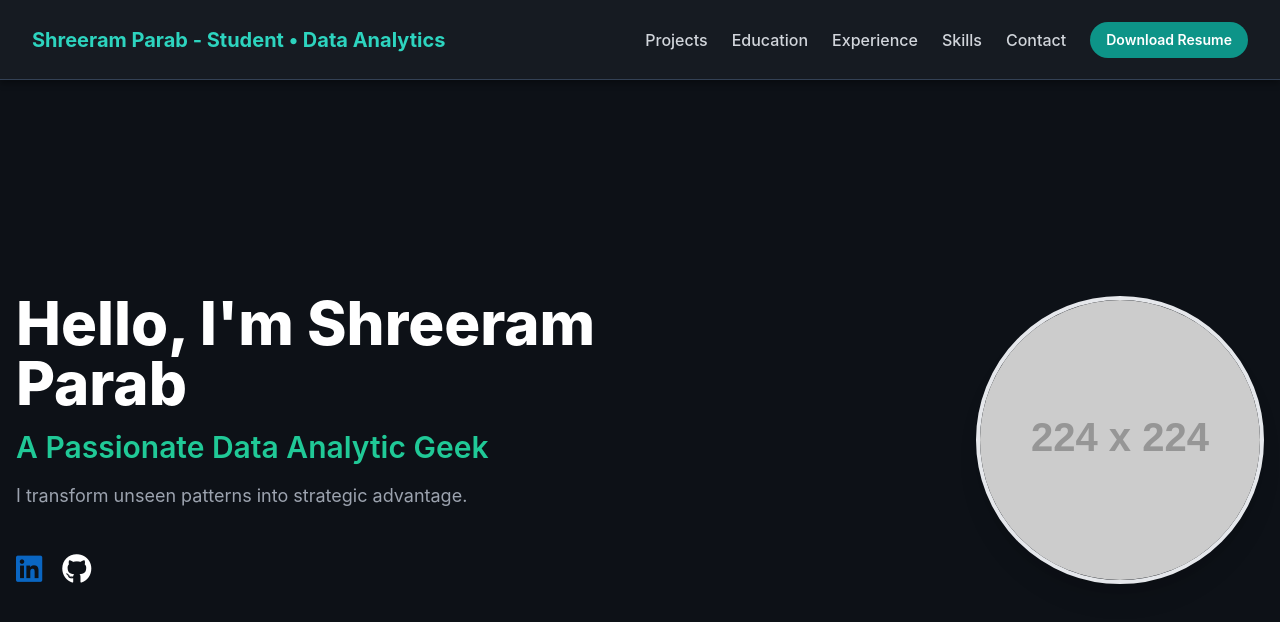
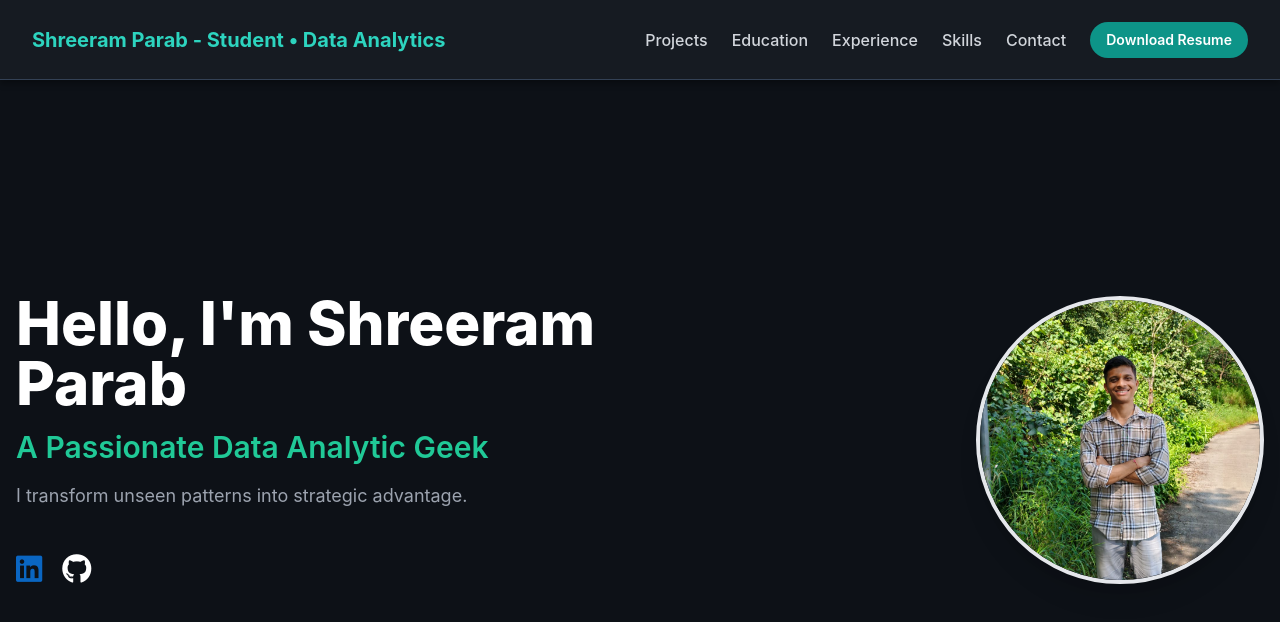
Before and after one commit to shreeramparab/PortfolioHost, a plain HTML site: page index.html in a window 1280 px wide. Drawn offline with nearby package versions, Linux system fonts and the light colour scheme; placeholder pictures from the web are drawn by us.

Commit message:
photo added

```diff
--- a/index.html
+++ b/index.html
@@ -144,7 +144,7 @@
                     <!-- Image Column (Right Aligned on Desktop, Top of Content on Mobile) -->
                     <div class="md:col-span-5 order-1 md:order-2 flex justify-center md:justify-end py-6 md:py-0">
                         <img
-                            src="./assets/Image.jpeg"
+                            src="about/WhatsApp Image 2025-11-09 at 00.50.57_4d62774c.jpg"
                             onerror="this.onerror=null; this.src='https://placehold.co/224x224/1e2b3e/cccccc?text=Profile+Image';"
                             alt="Shreeram Paarab Profile Picture"
                             class="w-56 h-56 md:w-72 md:h-72 object-cover rounded-full border-4 border-info-primary shadow-xl"
```
